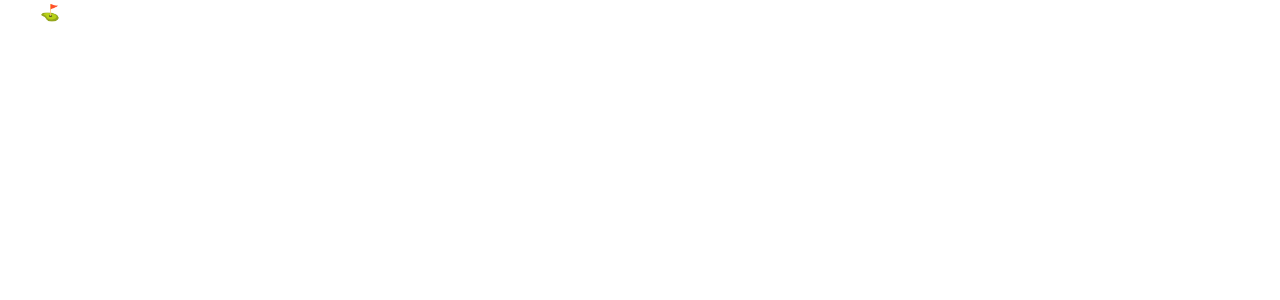
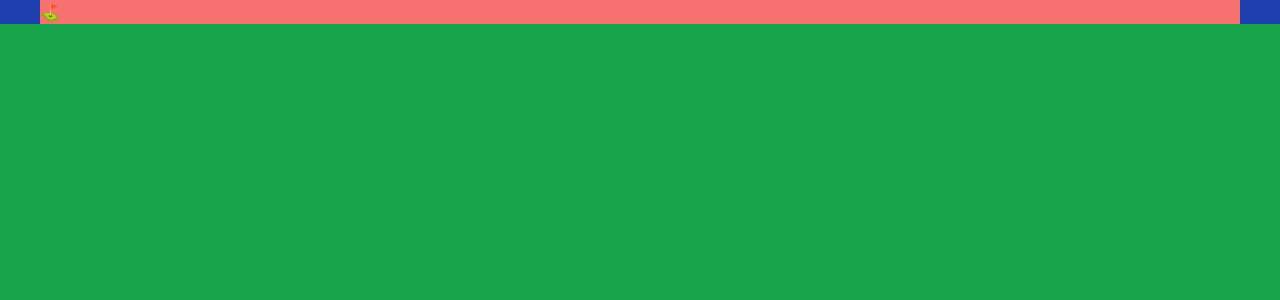
Before and after one commit to mobi-projects/nail-case-client, a Next.js app: page / in a window 1280 px wide. Shown: the top 300 px of the page. Built offline with nearby package versions, Linux system fonts and the light colour scheme.

Commit message:
⚡️ layout 부분 css변경
* issue: [NAILCASE-51](https://nailcase.atlassian.net/browse/NAILCASE-51)

```diff
--- a/src/app/layout.tsx
+++ b/src/app/layout.tsx
@@ -35,10 +35,12 @@ export default function RootLayout({
 }>) {
 	return (
 		<html lang="kr">
-			<body className={`${suit.className} mx-auto max-w-[1536px]`}>
-				<main className="mx-auto flex w-[1200px] justify-start">
-					{children}
-				</main>
+			<body className={`${suit.className} bg-green-600`}>
+				<div className="flex w-dvw justify-center bg-blue-800">
+					<main className="w-[1200px] text-wrap break-all bg-red-400">
+						{children}
+					</main>
+				</div>
 			</body>
 		</html>
 	)
```
